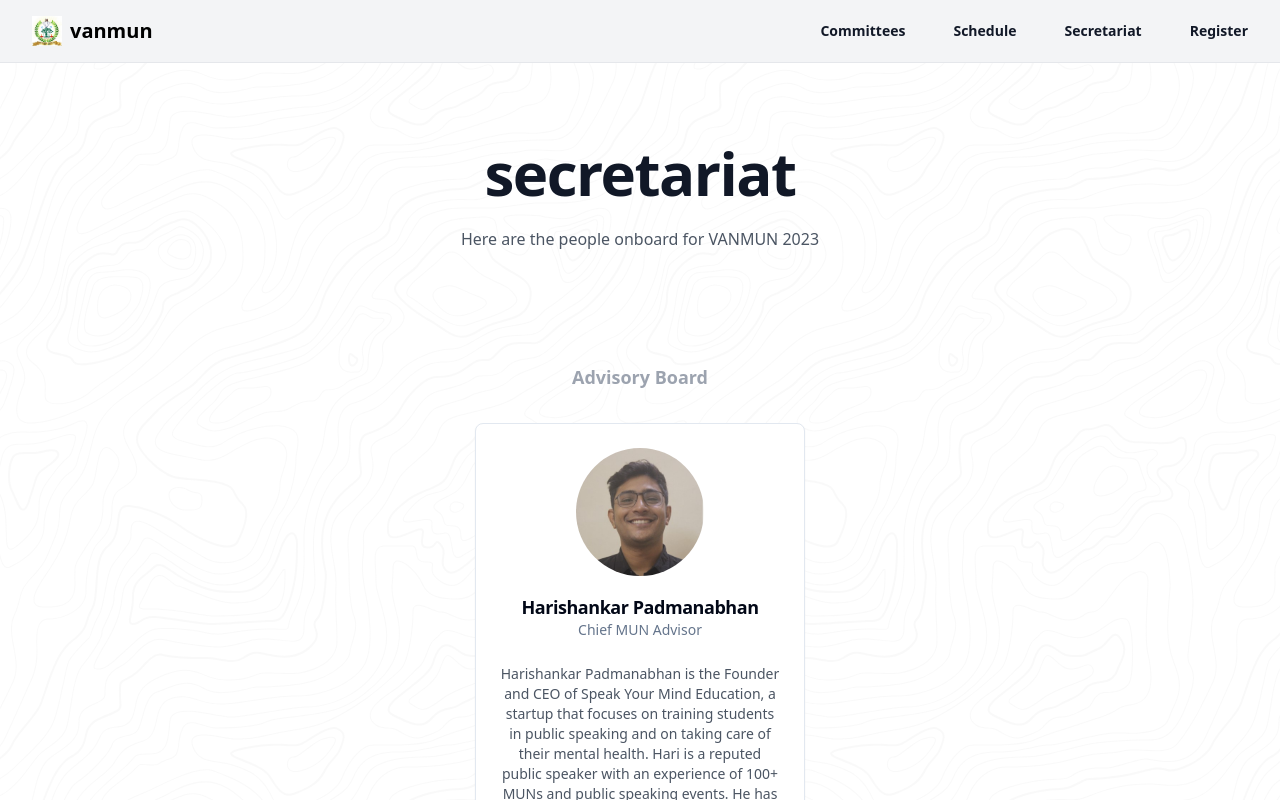
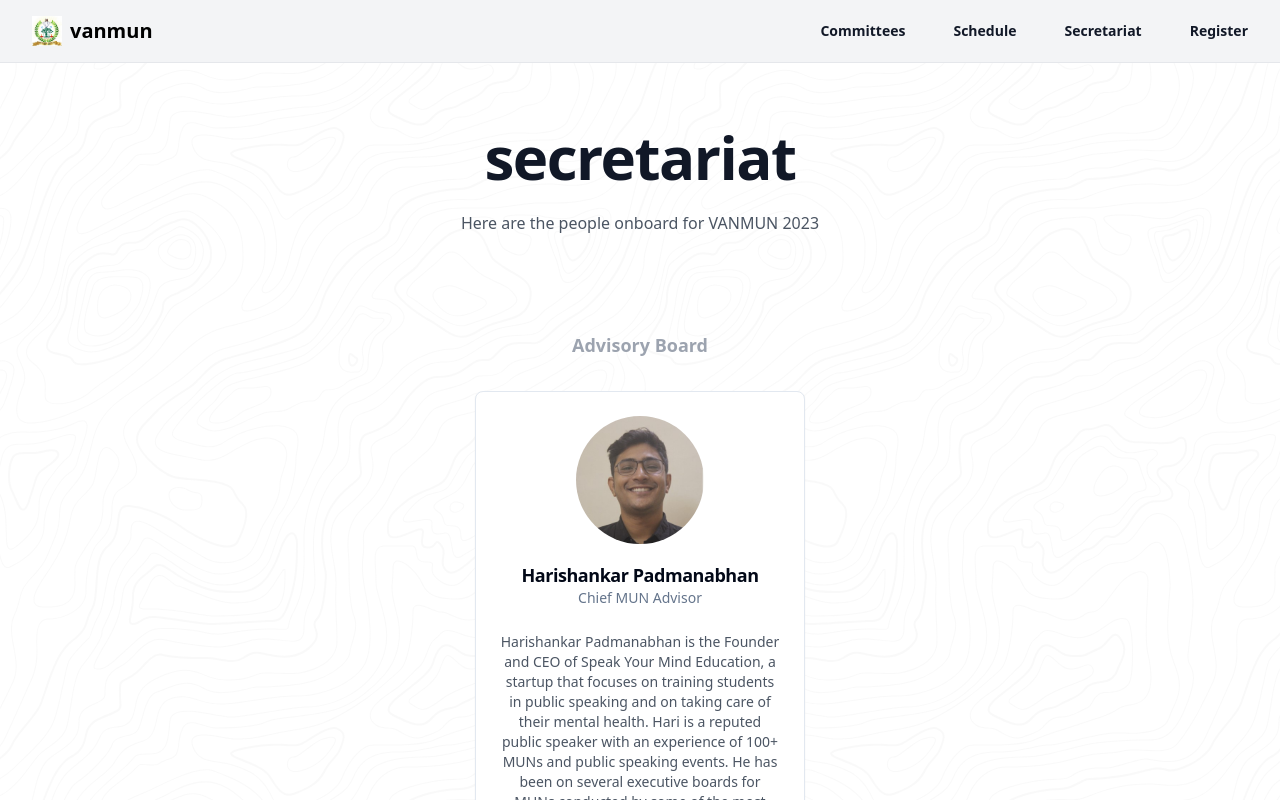
Before and after one commit to aryaniyaps/vanmun, a Next.js app: page /secretariat in a window 1280 px wide. Shown: the top 800 px of the page. Built offline with nearby package versions, Linux system fonts and the light colour scheme.

Commit message:
reduce secretariat title padding

```diff
--- a/app/secretariat/page.tsx
+++ b/app/secretariat/page.tsx
@@ -10,7 +10,7 @@ export const metadata: Metadata = {
 export default function SecretariatPage() {
   return (
     <div className="px-6 lg:px-0 flex flex-col justify-center items-center w-full">
-      <div className="py-12 sm:py-16 lg:py-20 flex flex-col justify-center items-center">
+      <div className="py-8 sm:py-12 lg:py-16 flex flex-col justify-center items-center">
         <h1 className="text-center text-4xl font-bold tracking-tight text-gray-900 sm:text-6xl">
           secretariat
         </h1>
```
